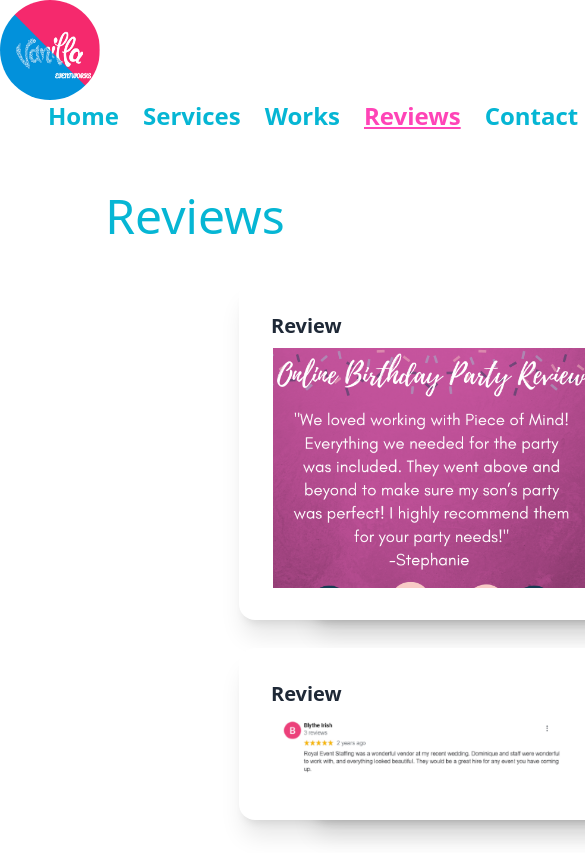
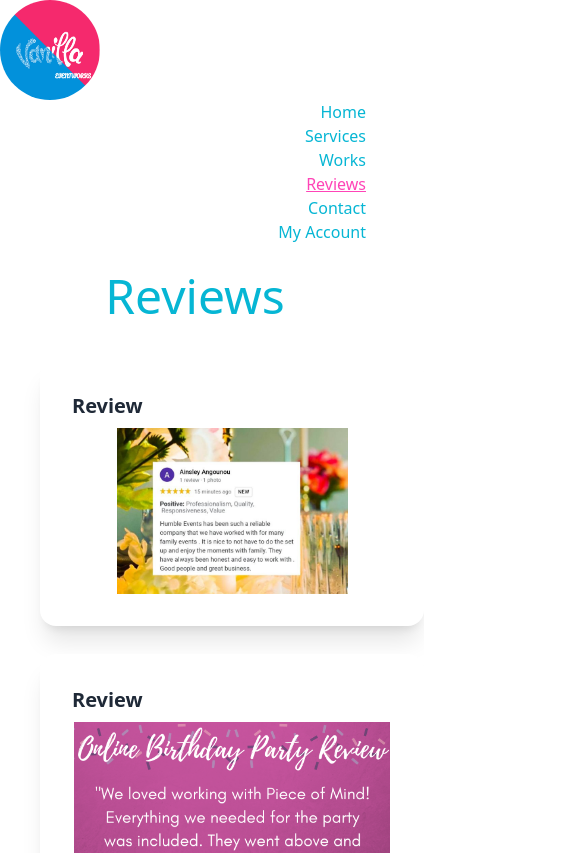
Before and after one commit to SanjidaMitu123/Vanilla-Eventworks, a React (Vite) app: page /reviews in a window 390 px wide. Shown: the top 853 px of the page, 585 px wide, since content can reach past the window. Built offline with nearby package versions, Linux system fonts and the light colour scheme; no server answers.

Commit message:
responsiveness and google login  added

```diff
--- a/src/assets/best work/BestWorks.jsx
+++ b/src/assets/best work/BestWorks.jsx
@@ -6,7 +6,7 @@ const BestWorks = () => {
         <div>
 
             <h1 className="text-4xl text-center text-[#ff44b7]  mb-4">Our Best Works</h1>
-            <div className="flex gap-7 ml-7 ">
+            <div className="lg:flex gap-7 ml-7 ">
 
 
               <img src="/public/eventwork3.PNG" alt="" />
--- a/src/assets/firebase/AuthProvider.jsx
+++ b/src/assets/firebase/AuthProvider.jsx
@@ -1,7 +1,8 @@
+/* eslint-disable no-unused-vars */
 /* eslint-disable react/prop-types */
 import {  createContext, useEffect, useState } from "react";
 import app from "./firebase.config";
-import { createUserWithEmailAndPassword, getAuth, onAuthStateChanged, signInWithEmailAndPassword, signOut } from "firebase/auth";
+import { GoogleAuthProvider, createUserWithEmailAndPassword, getAuth, onAuthStateChanged, signInWithEmailAndPassword, signInWithPopup, signOut } from "firebase/auth";
 
 
 
@@ -42,9 +43,15 @@ const AuthProvider = ({children}) => {
         }
     },[])
 
+    const googleProvider = new GoogleAuthProvider();
+     const googleSingIn = (value) => {
+          return signInWithPopup(auth,googleProvider);
+     };
     const authInfo = {
         user,
         loading,
+        googleSingIn,
+
         createUser,
         signIn,
         logout
--- a/src/assets/login/Login.jsx
+++ b/src/assets/login/Login.jsx
@@ -8,10 +8,16 @@ import swal from "sweetalert";
 
 const Login = () => {
 
-  const {signIn} = useContext(AuthContext);
+  const {signIn, googleSingIn} = useContext(AuthContext);
 
   const location = useLocation();
   const navigate = useNavigate();
+
+  const googlelogin = () =>{
+    googleSingIn().then(result =>{
+      console.log(result.user)
+    })
+  }
 
   console.log(location)
 
@@ -61,7 +67,7 @@ const Login = () => {
         </div>
       </form>
 
-      <button className="lg:ml-[520px] mt-4 w-[300px] btn btn-secondary">Login with Google</button>
+      <button onClick={googlelogin} className="lg:ml-[520px] mt-4 w-[300px] btn btn-secondary">Login with Google</button>
 
       <p className="text-center mt-5 mb-5">For new Account <Link to='/register' className="font-bold text-cyan-500 mt-5"> Resgister</Link> Now</p>
 
--- a/src/assets/reviews/Review.jsx
+++ b/src/assets/reviews/Review.jsx
@@ -5,8 +5,8 @@ const Review = () => {
     return (
         <div>
             <h1 className="text-5xl text-center mt-7 text-cyan-500 ">Reviews</h1>
-            <div className="grid grid-cols-2 gap-7 m-10 ml-60">
-            <div className="card w-96 bg-base-100 shadow-xl ml-[70px]">
+            <div className="grid lg:grid-cols-2 sm:grid-cols-1 gap-7 m-10 lg:ml-60">
+            <div className="card w-96 bg-base-100 shadow-xl lg:ml-[70px]">
   <div className="card-body">
     <h2 className="card-title">Review</h2>
     <figure><img src="/public/review 1.PNG" alt="Shoes" /></figure>
@@ -14,7 +14,7 @@ const Review = () => {
 
 </div>
 
-<div className="card w-96 bg-base-100 shadow-xl mr-[200px] ml-[-70px]">
+<div className="card w-96 bg-base-100 shadow-xl lg:mr-[200px] lg:ml-[-70px]">
   <div className="card-body">
     <h2 className="card-title">Review</h2>
     <figure><img src="/public/review2.PNG" alt="Shoes" /></figure>
@@ -22,7 +22,7 @@ const Review = () => {
 
 </div>
 
-<div className="card w-96 bg-base-100 shadow-xl ml-[70px]">
+<div className="card lg:w-96 sm:w-[30px] bg-base-100 shadow-xl lg:ml-[70px]">
   <div className="card-body">
     <h2 className="card-title">Review</h2>
     <figure><img src="/public/review3.PNG" alt="Shoes" /></figure>
@@ -30,7 +30,7 @@ const Review = () => {
 
 </div>
 
-<div className="card w-96 bg-base-100 mr-[200px] ml-[-70px] shadow-xl">
+<div className="card w-96 bg-base-100 lg:mr-[200px] lg:ml-[-70px] shadow-xl">
   <div className="card-body">
     <h2 className="card-title">Review</h2>
     <figure><img src="/public/review4.PNG" alt="Shoes" /></figure>
--- a/src/assets/serviecs/Services.jsx
+++ b/src/assets/serviecs/Services.jsx
@@ -14,7 +14,7 @@ const Services = ( {services} ) => {
     return (
         <div>
            <h1 className="text-5xl text-center mt-7 text-cyan-500"> OUR SERVICES</h1>
-           <div className="grid grid-cols-1  md: grid-cols-2 lg:grid-cols-3 gap-4">
+           <div className="grid sm:grid-cols-1  md:grid-cols-2 lg:grid-cols-3  gap-4">
                 {
                      // eslint-disable-next-line react/prop-types
                      services?.map ((service)=> <ServicesCard key={service.id} service={service}></ServicesCard>)
--- a/src/assets/shared/navbar/Navbar.jsx
+++ b/src/assets/shared/navbar/Navbar.jsx
@@ -18,7 +18,7 @@ const Navbar = () => {
         <div>
         <nav className="lg:flex sm:grid sm:grid-cols-3 lg:ml-[240px] text-center items-center relative ">
             <Logo></Logo>
-            <ul className=" flex ml-12 text-right gap-6 mr-6 font-extrabold text-2xl text-cyan-500 ">
+            <ul className=" lg:flex  sm:grid sm:grid-cols-3 lg:ml-12 text-right sm:gap-2 lg:gap-6 mr-6 lg:font-extrabold sm:font-bold lg:text-2xl text-cyan-500 ">
                 <li>
 
 
```
